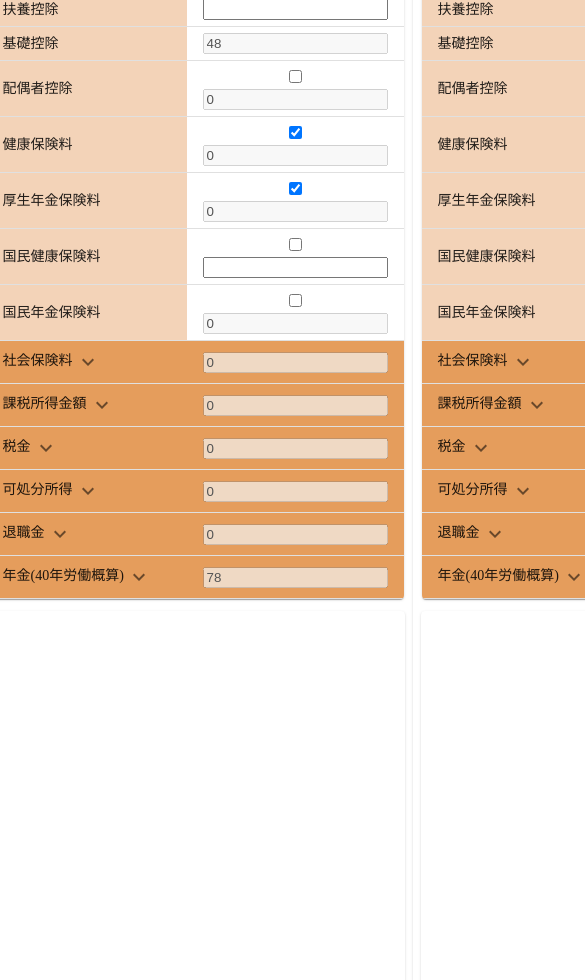
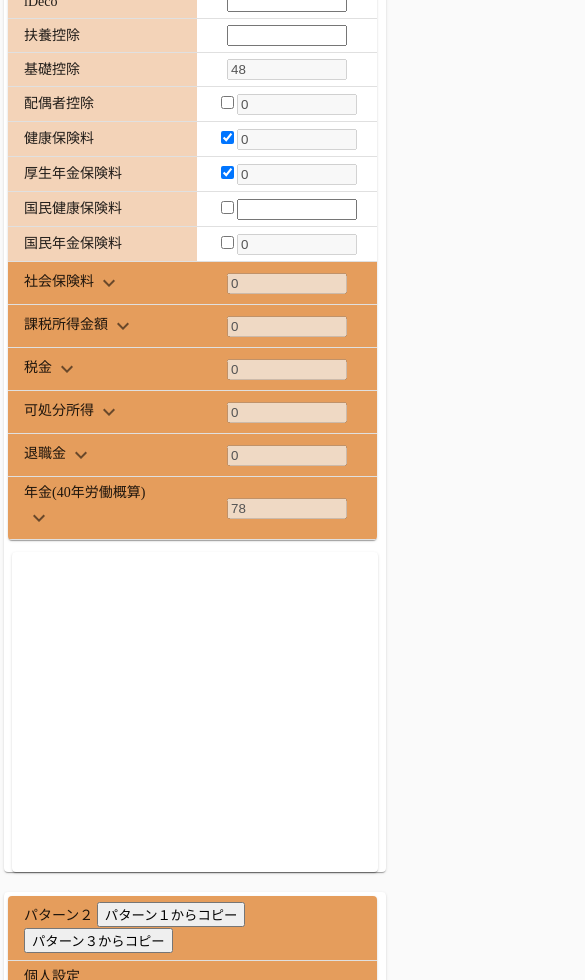
Before and after one commit to somurieengieer/fire-simulator, a React (Create React App) app: page /tax in a window 390 px wide. Shown: the part 1020-2000 px from the top of the page, 585 px wide, since content can reach past the window. Built offline with nearby package versions, Linux system fonts and the light colour scheme.

Commit message:
税金計算ページをスマホ対応

```diff
--- a/src/layout/atoms/TaxPieChart.tsx
+++ b/src/layout/atoms/TaxPieChart.tsx
@@ -5,6 +5,8 @@ import {Box, Paper} from "@material-ui/core";
 import {JustifyCenterBox} from "./JustifyCenterBox";
 import {TaxSet} from "../../features/tax/taxSlice";
 import {sum, sumAmount} from "../../features/utils/Utils";
+import useMediaQuery from "@material-ui/core/useMediaQuery";
+import {theme} from "../materialui/theme";
 
 const useStyles = makeStyles({
   paper: {
@@ -30,16 +32,19 @@ export function TaxPieChart({taxSet}: Props) {
 
   const classes = useStyles();
 
+  const isPhoneMode = useMediaQuery(theme.breakpoints.down('xs'));
+  const chartSize = isPhoneMode ? 320 : 400
+
   if (!taxSet) return (<></>)
 
   return (
     <Box m={1}>
       <Paper className={classes.paper}>
         <JustifyCenterBox>
-          <PieChart width={400} height={400}>
+          <PieChart width={chartSize} height={chartSize}>
             <Pie dataKey="value" isAnimationActive={false} data={data01}
                  startAngle={90} endAngle={-270}
-                 cx={200} cy={200} outerRadius={120} fill="#8884d8"
+                 cx={chartSize / 2} cy={chartSize / 2} outerRadius={chartSize / 3.2} fill="#8884d8"
                  label={props => `${props.name} ${percentage(props.value)}%`} />
             <Tooltip formatter={value => `${value}万`}/>
           </PieChart>
--- a/src/layout/molecules/PhaseTableItems.tsx
+++ b/src/layout/molecules/PhaseTableItems.tsx
@@ -15,9 +15,8 @@ export const usePatternTableStyles = makeStyles({
     // width: 650,
   },
   tableCellLabel: {
-    // minWidth: 120,
     width: 200,
-    minWidth: 200,
+    minWidth: 140,
     backgroundColor: theme.palette.secondary.light,
   },
   tableCell: {
@@ -34,6 +33,9 @@ export const usePatternTableStyles = makeStyles({
     '&:hover': {
       cursor: 'pointer',
     },
+  },
+  input: {
+    width: 120,
   },
   inputError: {
     backgroundColor: theme.palette.error.main,
@@ -248,8 +250,7 @@ export function TableRowSet({rowLabel, phaseClasses, valueCallback, onChange, di
                  type={isTypeString ? 'string' : 'number'}
                  onChange={v => onChange(v.target.value, i)}
                  disabled={disabled(phase)}
-                 style={{width: '140px'}}
-                 className={classNames({[classes.inputError]: validate && validate(phase)})}
+                 className={classNames(classes.input, {[classes.inputError]: validate && validate(phase)})}
           />
         </TableCell>
       ))}
--- a/src/layout/molecules/TaxPaper.tsx
+++ b/src/layout/molecules/TaxPaper.tsx
@@ -7,7 +7,8 @@ import {TaxPieChart} from "../atoms/TaxPieChart";
 
 const useStyles = makeStyles({
   paper: {
-    width: 500,
+    width: '100%',
+    marginBottom: 20,
   },
 });
 
--- a/src/layout/molecules/TaxTable.tsx
+++ b/src/layout/molecules/TaxTable.tsx
@@ -12,6 +12,9 @@ const useStyles = makeStyles({
   root: {
     margin: 5,
     padding: theme.spacing(0.5),
+    [theme.breakpoints.down('sm')]: {
+      marginLeft: 0,
+    }
   }
 });
 
--- a/src/layout/molecules/TaxTableItems.tsx
+++ b/src/layout/molecules/TaxTableItems.tsx
@@ -74,6 +74,7 @@ export function TaxSubHeaderRowSet({title, amount, expanded, handleExpandClick,
             <TableCell className={classes.tableCell} align="center">
               <input value={amount}
                      type={'number'}
+                     className={classes.input}
                      disabled={true} />
             </TableCell>
           </>
@@ -117,6 +118,7 @@ export function TaxTableRowSet({rowLabel, value, onChange, availableCheckBox, ch
         )}
         <input value={showValue()}
                type={'number'}
+               className={classes.input}
                onChange={v => onChange && onChange(v.target.value)}
                disabled={disabled}
         />
--- a/src/layout/organism/TaxPage.tsx
+++ b/src/layout/organism/TaxPage.tsx
@@ -10,6 +10,7 @@ import {myUrl} from "../Urls";
 import {Link} from "react-router-dom";
 import {Section, SectionContent, SectionTitle} from "../atoms/blog/Section";
 import {GoogleAdsSmall} from "../../ads/GoogleAdsSmall";
+import {Grid} from "@material-ui/core";
 
 const useStyles = makeStyles({
   table: {
@@ -79,11 +80,11 @@ export function TaxPage() {
         >
         FIREシミュレーターを開く
       </Link>
-      <JustifyCenterBox>
+      <Grid>
         {selectedTaxSet && selectedTaxSet.map((taxSet: TaxSet) => (
           <TaxPaper taxSet={taxSet} />
         ))}
-      </JustifyCenterBox>
+      </Grid>
     </>
   );
 }
```
